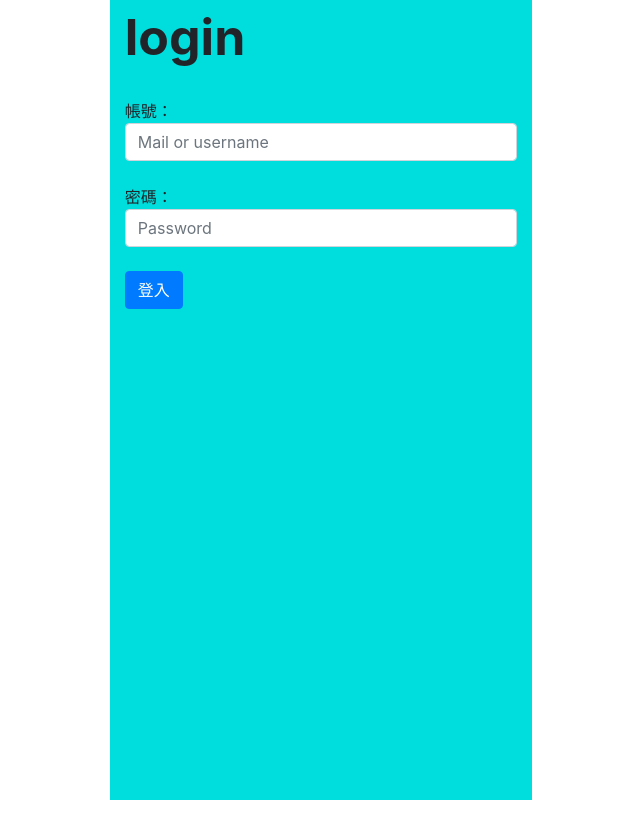
After one commit to zplotimkun/parity_web, a Django app: page /auth/ in a window 1280 px wide. The commit adds this page. Shown: the whole page, without its empty margins (319-959 px from the left). Run offline with Django 3.2, Linux system fonts and the light colour scheme; some libraries are stand-ins or nearby versions.

Commit message:
Add login page -> auth.html

```diff
--- /dev/null
+++ b/lists/templates/auth.html
@@ -0,0 +1,27 @@
+<link rel="stylesheet" href="https://stackpath.bootstrapcdn.com/bootstrap/4.2.1/css/bootstrap.min.css" integrity="sha384-GJzZqFGwb1QTTN6wy59ffF1BuGJpLSa9DkKMp0DgiMDm4iYMj70gZWKYbI706tWS" crossorigin="anonymous">
+<html>
+    <body>
+        <form>
+            <div class="col-md-4" style="width:33%;height:100%;background-color:#00DDDD;margin:0 auto;">
+                <div id='title' stytle='font-size:1.2cm;'>
+                    <span style="font-size:50px;font-weight:bold;margin:0 auto;">login</span>
+                </div>
+                <div>
+                    <br>帳號：
+                    <input class="form-control mr-sm-2" name="account" placeholder="Mail or username" type="text" />
+                </div>
+                <div>
+                    <br>密碼：
+                    <input class="form-control mr-sm-2" name="password" placeholder="Password" type="text" />
+                </div>
+                <div>
+                    <br>
+                    <button class="btn btn-primary my-2 my-sm-0" type="submit">
+                    {% csrf_token %}
+                        登入
+                    </button>
+                </div>
+            </div>
+        </form>
+    </bodt>
+</html>
--- a/lists/templates/home.html
+++ b/lists/templates/home.html
@@ -30,7 +30,7 @@
 							<div class="collapse navbar-collapse" id="bs-example-navbar-collapse-1" style="margin-top:5%;">
 								<ul class="navbar-nav ml-md-auto">
 									<li class="nav-item active" style="">
-										<a class="nav-link" href="#">登入 <span class="sr-only">(current)</span></a>
+										<a class="nav-link" href="http://127.0.0.1:8000/auth">登入 <span class="sr-only">(current)</span></a>
 									</li>
 								</ul>
 							</div>
--- a/lists/views.py
+++ b/lists/views.py
@@ -31,3 +31,10 @@ def home_page(request):
             return render(request, 'home.html', {})
 
     return render(request, 'home.html', {'goods': goods})
+
+def auth_page(request):
+    if request.method == 'POST':
+        user_account = request.POST.get('account', '')
+        user_password = request.POST.get('password', '')
+        print(user_account, user_password)
+    return render(request, 'auth.html', {})
--- a/superlists/urls.py
+++ b/superlists/urls.py
@@ -19,5 +19,6 @@ from lists import views
 
 urlpatterns = [
     url(r'^$', views.home_page, name='home'),
+    url(r'^auth/', views.auth_page, name='auth'),
     url(r'^admin/', include(admin.site.urls)),
 ]
```
